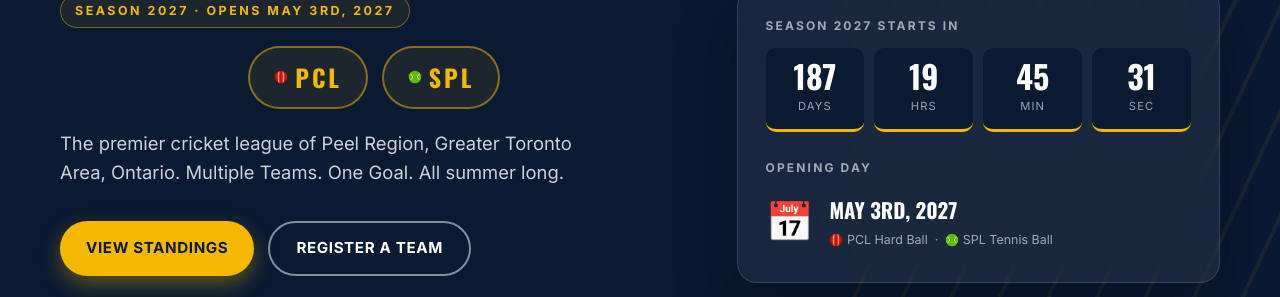
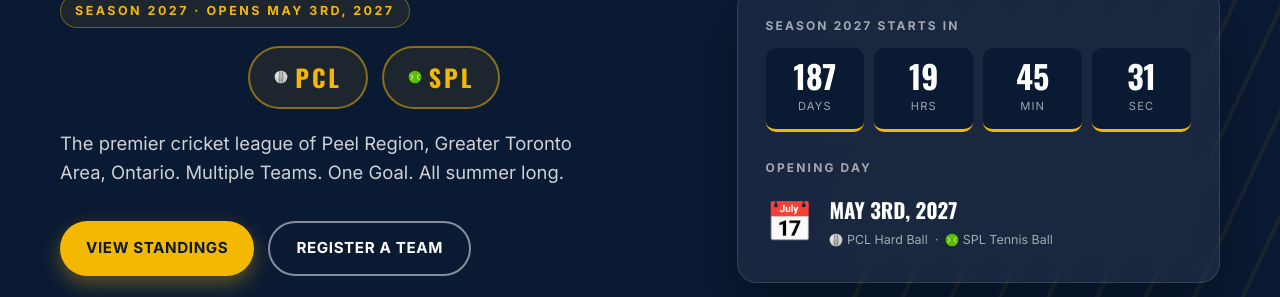
Before and after one commit to wbharath/PeelLeague, a React (Vite) app: page / in a window 1280 px wide. Shown: the part 275-572 px from the top of the page. Built offline with nearby package versions, Linux system fonts and the light colour scheme.

Commit message:
feat: white cricket ball SVG with dark seam lines matching reference

```diff
--- a/src/App.jsx
+++ b/src/App.jsx
@@ -6,28 +6,30 @@ const teamBy = Object.fromEntries(teams.map((t) => [t.short, t]))
 function CricketBall({ size = 18 }) {
   return (
     <svg width={size} height={size} viewBox="0 0 40 40" fill="none" style={{ display: 'inline-block', verticalAlign: 'middle' }}>
-      {/* base ball */}
-      <circle cx="20" cy="20" r="18" fill="#CC1100" />
-      {/* highlight */}
-      <ellipse cx="14" cy="13" rx="5" ry="4" fill="#DD3322" opacity="0.6" />
-      {/* vertical seam line left */}
-      <path d="M15 4 C11 10 11 30 15 36" stroke="white" strokeWidth="1.4" fill="none" />
-      {/* vertical seam line right */}
-      <path d="M25 4 C29 10 29 30 25 36" stroke="white" strokeWidth="1.4" fill="none" />
-      {/* dashed stitches left seam */}
-      <line x1="13" y1="9"  x2="16" y2="9"  stroke="white" strokeWidth="1" strokeLinecap="round" />
-      <line x1="12" y1="13" x2="15" y2="13" stroke="white" strokeWidth="1" strokeLinecap="round" />
-      <line x1="12" y1="17" x2="15" y2="17" stroke="white" strokeWidth="1" strokeLinecap="round" />
-      <line x1="12" y1="21" x2="15" y2="21" stroke="white" strokeWidth="1" strokeLinecap="round" />
-      <line x1="12" y1="25" x2="15" y2="25" stroke="white" strokeWidth="1" strokeLinecap="round" />
-      <line x1="13" y1="29" x2="16" y2="29" stroke="white" strokeWidth="1" strokeLinecap="round" />
-      {/* dashed stitches right seam */}
-      <line x1="24" y1="9"  x2="27" y2="9"  stroke="white" strokeWidth="1" strokeLinecap="round" />
-      <line x1="25" y1="13" x2="28" y2="13" stroke="white" strokeWidth="1" strokeLinecap="round" />
-      <line x1="25" y1="17" x2="28" y2="17" stroke="white" strokeWidth="1" strokeLinecap="round" />
-      <line x1="25" y1="21" x2="28" y2="21" stroke="white" strokeWidth="1" strokeLinecap="round" />
-      <line x1="25" y1="25" x2="28" y2="25" stroke="white" strokeWidth="1" strokeLinecap="round" />
-      <line x1="24" y1="29" x2="27" y2="29" stroke="white" strokeWidth="1" strokeLinecap="round" />
+      {/* white ball base */}
+      <circle cx="20" cy="20" r="18" fill="#F0F0F0" />
+      {/* shadow shading on bottom-right */}
+      <circle cx="20" cy="20" r="18" fill="url(#ballShade)" />
+      <defs>
+        <radialGradient id="ballShade" cx="38%" cy="35%" r="65%">
+          <stop offset="0%" stopColor="white" stopOpacity="0.7" />
+          <stop offset="100%" stopColor="#888" stopOpacity="0.35" />
+        </radialGradient>
+      </defs>
+      {/* left seam line */}
+      <path d="M17 3 C13 10 13 30 17 37" stroke="#333" strokeWidth="1.3" fill="none" />
+      {/* right seam line */}
+      <path d="M23 3 C27 10 27 30 23 37" stroke="#333" strokeWidth="1.3" fill="none" />
+      {/* stitches between seam lines */}
+      <line x1="17" y1="8"  x2="23" y2="8"  stroke="#333" strokeWidth="0.9" strokeLinecap="round" />
+      <line x1="16" y1="11" x2="24" y2="11" stroke="#333" strokeWidth="0.9" strokeLinecap="round" />
+      <line x1="16" y1="14" x2="24" y2="14" stroke="#333" strokeWidth="0.9" strokeLinecap="round" />
+      <line x1="16" y1="17" x2="24" y2="17" stroke="#333" strokeWidth="0.9" strokeLinecap="round" />
+      <line x1="16" y1="20" x2="24" y2="20" stroke="#333" strokeWidth="0.9" strokeLinecap="round" />
+      <line x1="16" y1="23" x2="24" y2="23" stroke="#333" strokeWidth="0.9" strokeLinecap="round" />
+      <line x1="16" y1="26" x2="24" y2="26" stroke="#333" strokeWidth="0.9" strokeLinecap="round" />
+      <line x1="16" y1="29" x2="24" y2="29" stroke="#333" strokeWidth="0.9" strokeLinecap="round" />
+      <line x1="17" y1="32" x2="23" y2="32" stroke="#333" strokeWidth="0.9" strokeLinecap="round" />
     </svg>
   )
 }
```
